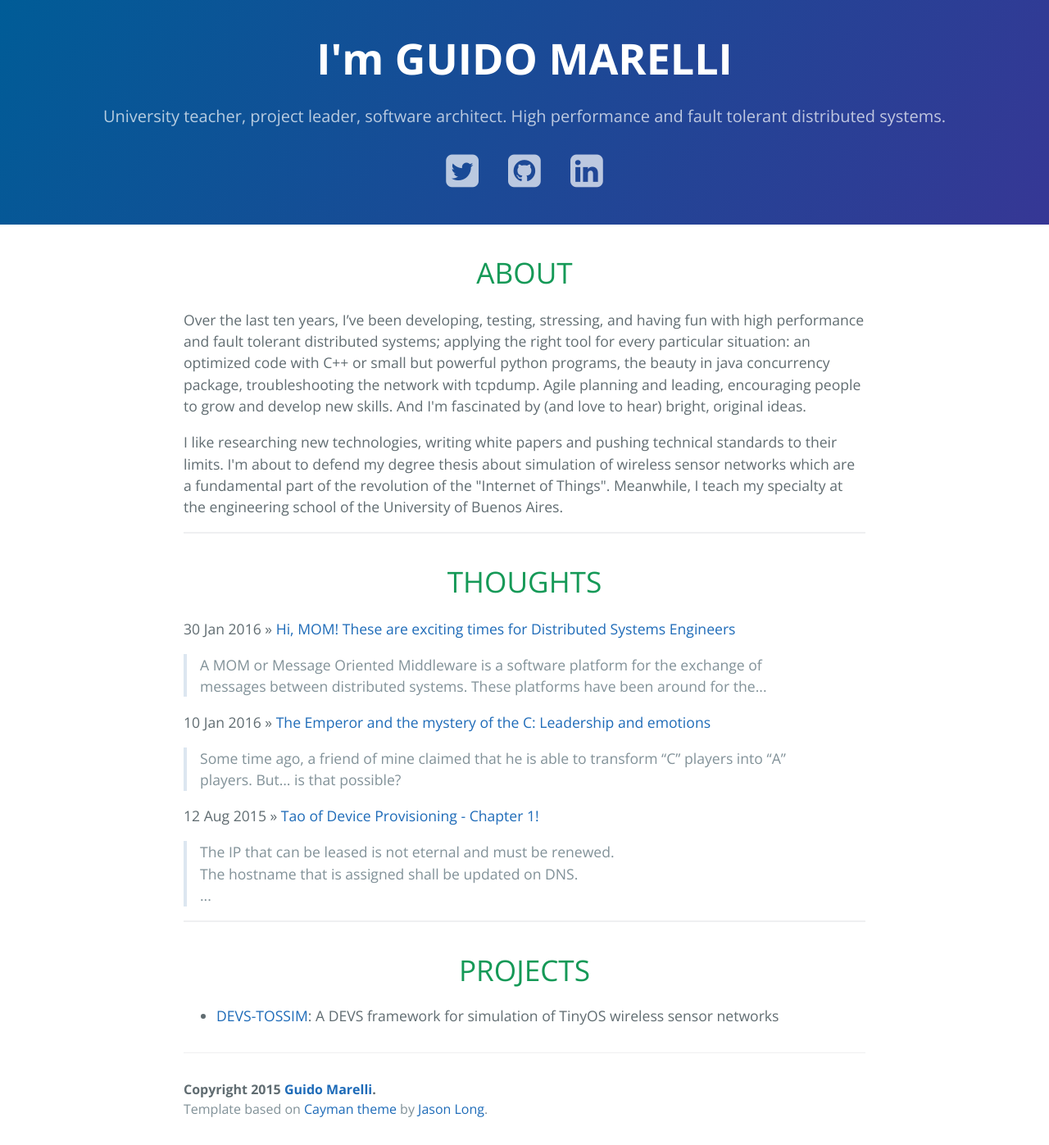
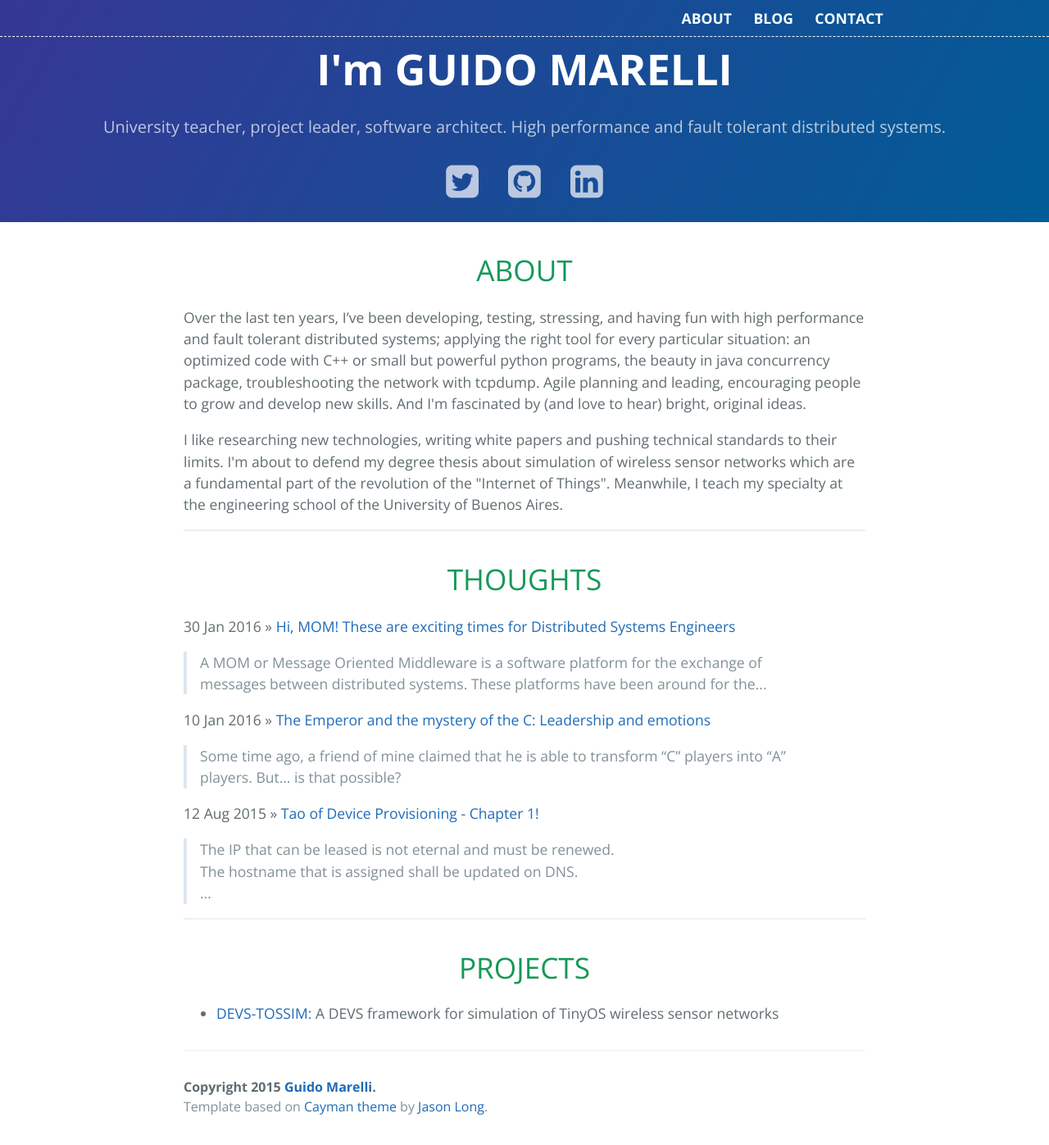
Before and after one commit to rgmarelli/rgmarelli.github.io, a Jekyll site: the page built from index.html, in a window 1280 px wide. Shown: the whole page at 82% size. Built offline with Jekyll 4.4.1, drawn with Linux system fonts in a browser that asks for light colours; nearby versions of some CDN libraries.

Commit message:
Added: nav var

```diff
--- a/_includes/page-header.html
+++ b/_includes/page-header.html
@@ -1,4 +1,12 @@
+<section class="nav">
+  <ul>
+    <li><a href="mailto:{{ site.email }}">CONTACT</a></li>
+    <li><a href="/blog.html">BLOG</a></li>
+    <li><a href="/">ABOUT</a></li>
+  </ul>
+</section>
 <section class="page-header">
+
   <h1 class="project-name">{{ site.title }}</h1>
   <h2 class="project-tagline">{{ site.description }}</h2>
   <a class="btn" href="https://twitter.com/{{ site.twitter_username }}">
--- a/css/cayman.css
+++ b/css/cayman.css
@@ -35,13 +35,13 @@ a {
   color: #fff;
   text-align: center;
   background-color: #005C97;
-  background-image: linear-gradient(120deg, #005C97, #363795); }
+  background-image: linear-gradient(120deg,#363795, #005C97); }
   @media screen and (min-width: 64em) {
     .page-header {
-      padding: 2rem 6rem; } }
+      padding: 1rem 6rem; } }
   @media screen and (min-width: 42em) and (max-width: 64em) {
     .page-header {
-      padding: 2rem 4rem; } }
+      padding: 1rem 4rem; } }
   @media screen and (max-width: 42em) {
     .page-header {
       padding: 1rem 1rem; } }
@@ -212,3 +212,46 @@ a {
 
 .site-footer-credits {
   color: #819198; }
+
+.nav {
+  font-weight: bold;
+  float: right;
+  width:100%;
+  /*background-color:LightBlue ;*/
+  border-style: dashed ;
+  border-width: 0px 0px 1px 0px;
+  border-color: white;
+}
+  @media screen and (min-width: 64em) {
+    .nav {
+      font-size: 1.10rem; } }
+  @media screen and (min-width: 42em) and (max-width: 64em) {
+    .nav {
+      font-size: 1.05rem; } }
+  @media screen and (max-width: 42em) {
+    .nav {
+      font-size: 0.90rem; } }
+
+.nav ul {
+  margin: 0 10em 0 0;
+}
+
+.nav ul li {
+  float: right;
+  display:inline-block;
+  margin:0.5em 1.5em 0.5em 0;
+}
+
+.nav ul li a {
+  text-decoration:none;
+  color:Azure;
+  transition:0.4s all;
+  -webkit-transition:0.5s all;
+  -o-transition:0.5s all;
+  -ms-transition:0.5s all;
+  -o-transition:0.5s all;
+}
+
+.nav ul li a:hover {
+  color:Wheat  ;
+}
```
